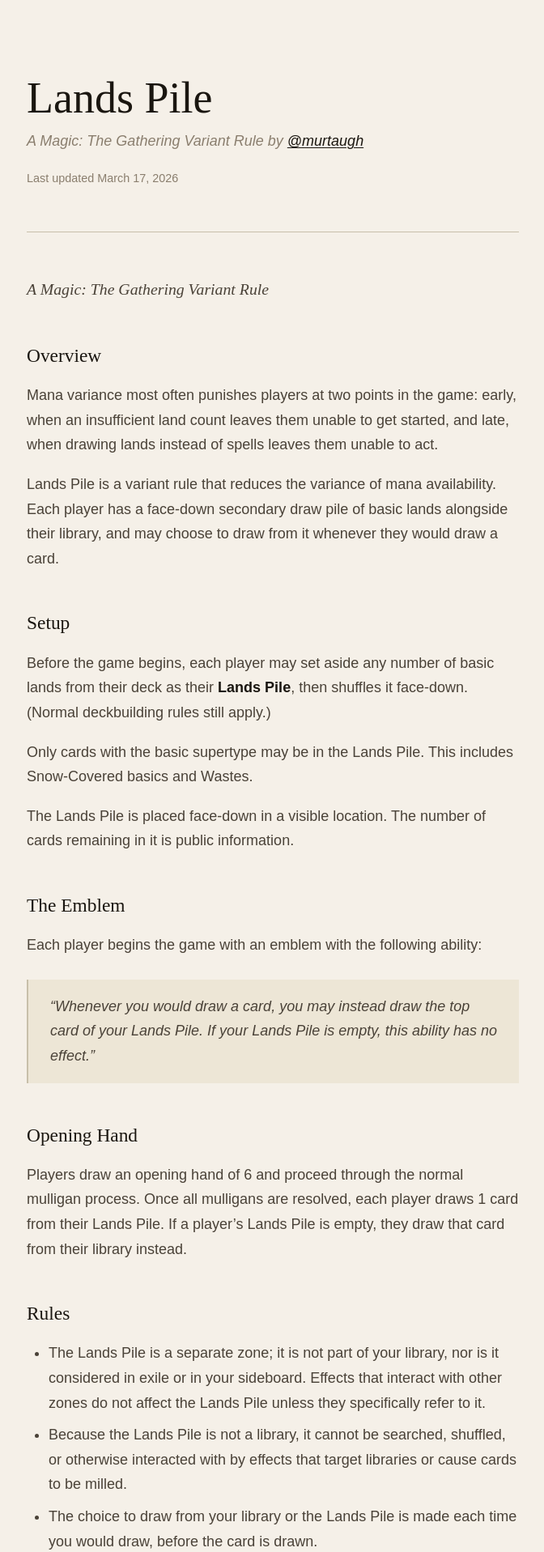
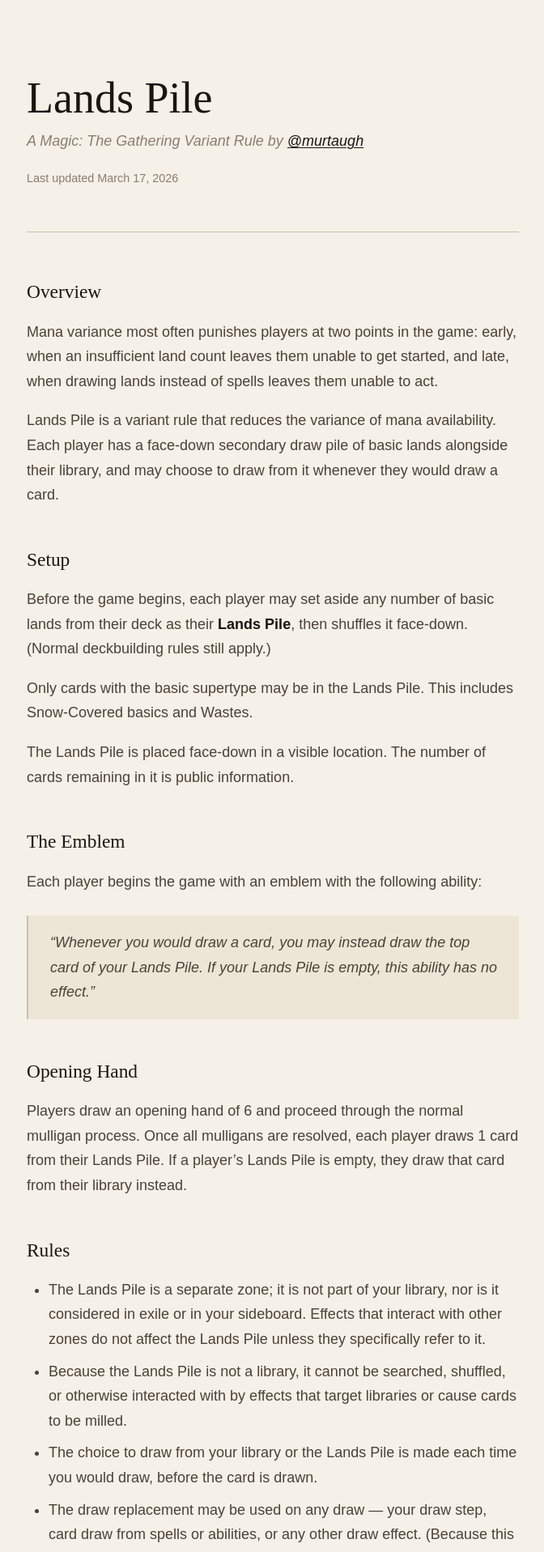
Before and after one commit to murtaugh/MTG-Lands-Pile, a Jekyll site: the page built from index.md, in a window 1280 px wide. Shown: the top 1917 px of the page at 81% size, without its empty margins (303-975 px from the left). Built offline with Jekyll 4.4.1, drawn with Linux system fonts in a browser that asks for light colours; some web fonts are replaced.

Commit message:
Update default.html

```diff
--- a/_layouts/default.html
+++ b/_layouts/default.html
@@ -72,8 +72,8 @@
 	  color: var(--ink-faint);
 	}
 
-	.page-content > h1:first-child,
-	.page-content > h3:first-child {
+	.page-content > h1#lands-pile,
+	.page-content > h3#a-magic-the-gathering-variant-rule {
 	  display: none;
 	}
 
```
